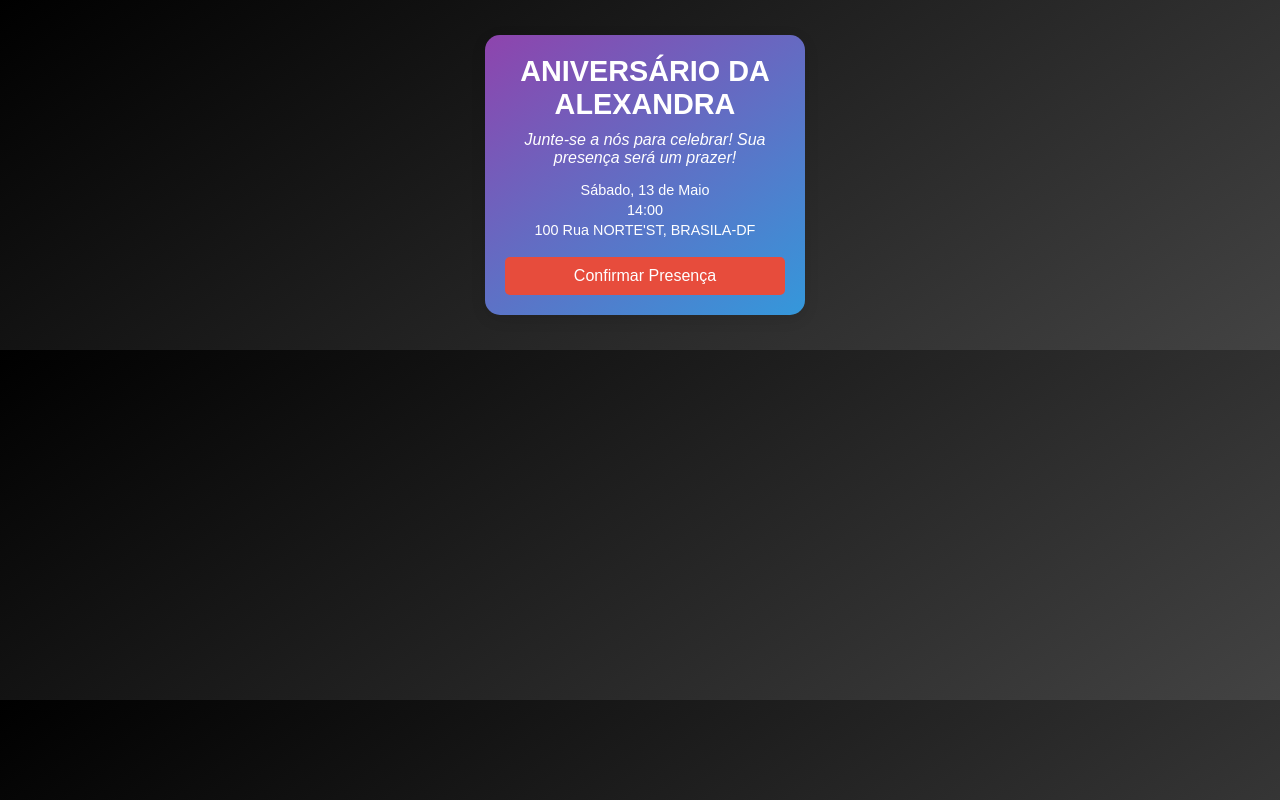
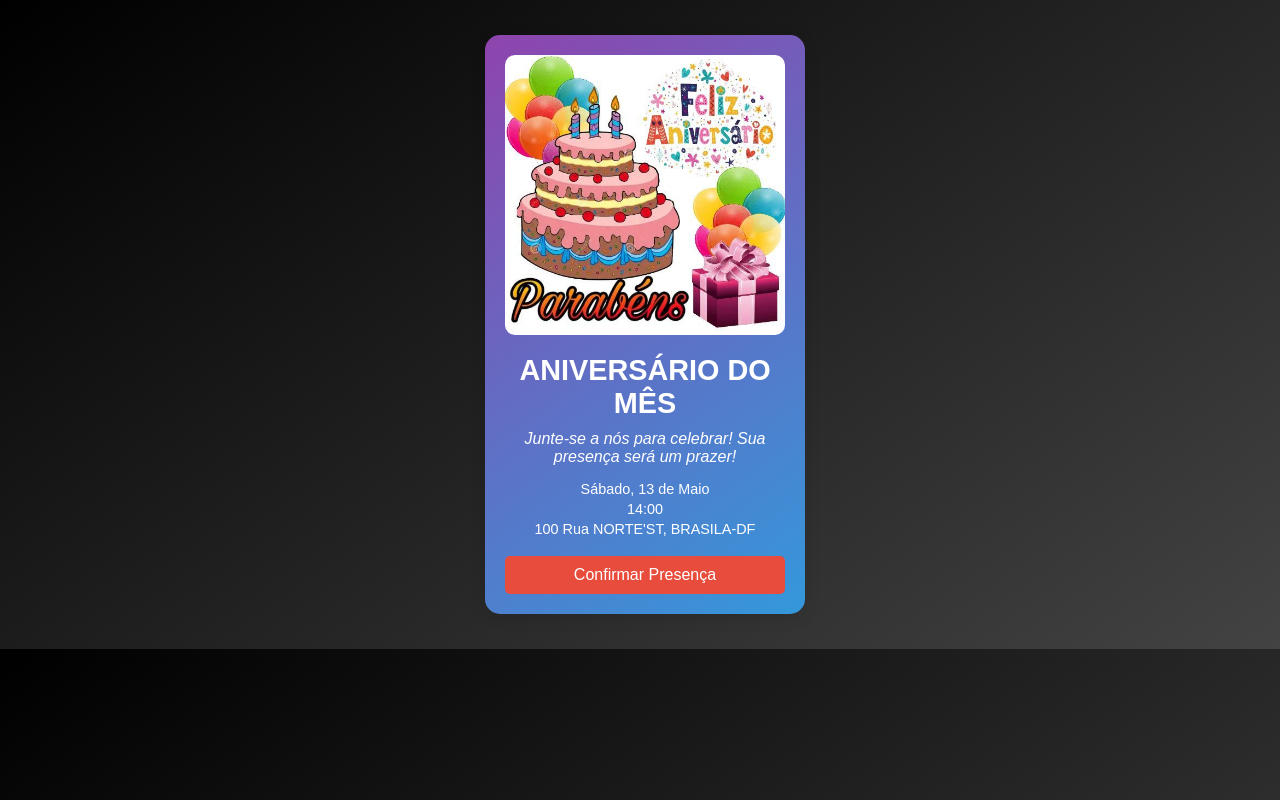
Before and after one commit to samuellsf/convite-virtual, a plain HTML site: page index.html in a window 1280 px wide. Drawn offline with Linux system fonts and the light colour scheme.

Commit message:
Adiciona imagem do convite

```diff
--- a/css/style.css
+++ b/css/style.css
@@ -39,6 +39,12 @@ body {
   max-width: 320px;
   color: white;
   margin: 10px;
+}
+.invitation-image {
+  width: 100%;
+  max-width: 280px;
+  border-radius: 10px;
+  margin-bottom: 15px;
 }
 
 /* Título do convite */
--- a/index.html
+++ b/index.html
@@ -9,7 +9,9 @@
 <body>
   <div class="container">
     <div class="invitation-card">
-      <h1>ANIVERSÁRIO DA ALEXANDRA</h1>
+      <img src="img\feliz-aniversário.jpg" alt="Convite de Aniversário" class="invitation-image">
+
+      <h1>ANIVERSÁRIO DO MÊS</h1>
       <p class="subtitle">Junte-se a nós para celebrar! Sua presença será um prazer!</p>
       <div class="event-details">
         <p>Sábado, 13 de Maio</p>
```
Also changed, not shown: img/feliz-aniversário.jpg (added).
